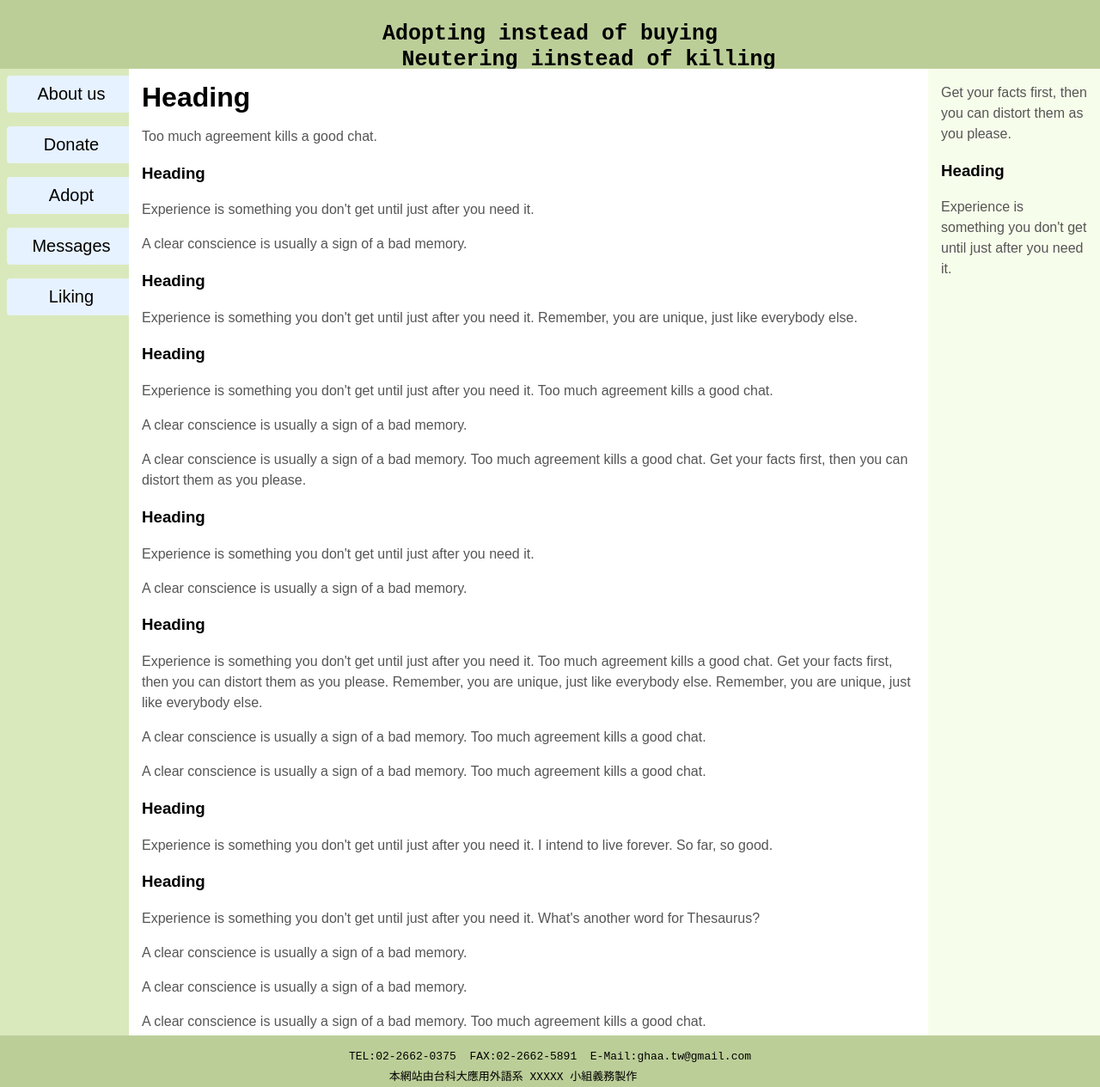
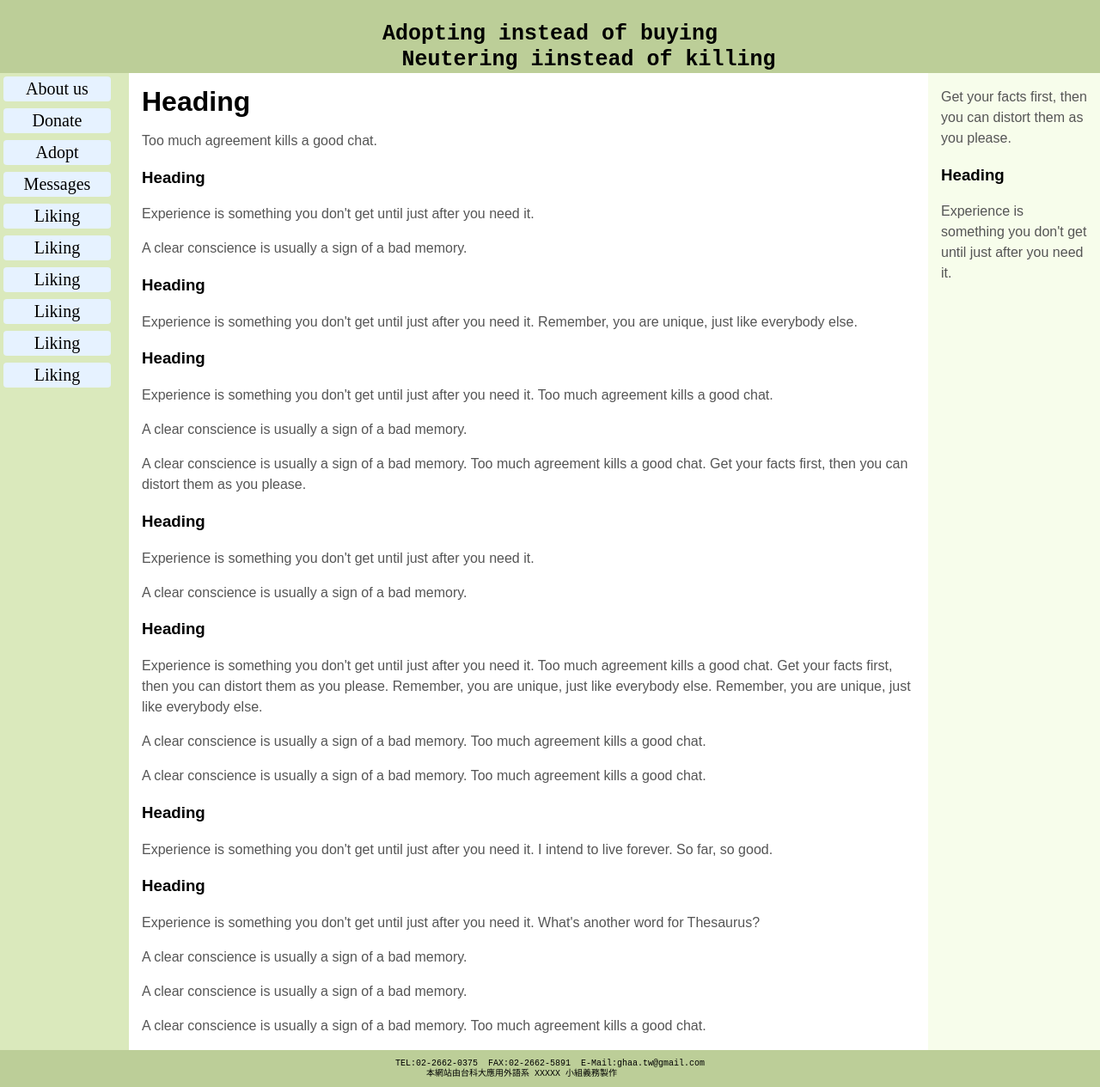
Before and after one commit to ppeennyy/dogcat, a Django app: page / in a window 1280 px wide. Shown: the whole page at 86% size. Run offline with Django 3.2, Linux system fonts and the light colour scheme.

Commit message:
fix button and frame

```diff
--- a/mysite/templates/index.html
+++ b/mysite/templates/index.html
@@ -12,11 +12,12 @@
     color: #000000;
     text-align: center;
     font-size: 20px;
-    padding: 10px;
-    width: 150px;
+    padding: 3px;
+    width: 125px;
     transition: all 1s;
     cursor: pointer;
-    margin: 8px;
+    margin: 4px;
+    font-family: cursive;
     }
     .button span {
     cursor: pointer;
@@ -29,11 +30,11 @@
     position: absolute;
     opacity: 0;
     top: 0;
-    right: 10px;
+    right: 2px;
     transition: 1s;
     }
     .button:hover span {
-    padding-right: 40px;
+    padding-right: 35px;
     }
     .button:hover span:after {
     opacity: 1;
@@ -51,8 +52,8 @@
     }
     main {
     position: fixed;
-    top: 80px; /* Set this to the height of the header */
-    bottom: 50px; /* Set this to the height of the footer */
+    top: 85px; /* Set this to the height of the header */
+    bottom: 43px; /* Set this to the height of the footer */
     left: 150px;
     right: 200px;
     overflow: auto;
@@ -73,24 +74,25 @@
     left: 0;
     bottom: 0;
     width: 100%;
-    height: 60px;
+    height: 43px;
     overflow: hidden; /* Disables scrollbars on the footer frame. To enable scrollbars, change "hidden" to "scroll" */
     background: #BCCE98;
     }
 
     #left {
     position: absolute;
-    top: 80px; /* Set this to the height of the header */
-    bottom: 50px; /* Set this to the height of the footer */
+    top: 85px; /* Set this to the height of the header */
+    bottom: 43px; /* Set this to the height of the footer */
     left: 0;
     width: 150px;
-    overflow: hidden; /* Scrollbars will appear on this frame only when there's enough content to require scrolling. To disable scrollbars, change to "hidden", or use "scroll" to enable permanent scrollbars */
+    overflow: auto; /* Scrollbars will appear on this frame only when there's enough content to require scrolling. To disable scrollbars, change to "hidden", or use "scroll" to enable permanent scrollbars */
     background: #DAE9BC;
+
     }
     #right {
     position: absolute;
-    top: 80px; /* Set this to the height of the header */
-    bottom: 50px; /* Set this to the height of the footer */
+    top: 85px; /* Set this to the height of the header */
+    bottom: 43px; /* Set this to the height of the footer */
     right: 0;
     width: 200px;
     overflow: auto; /* Scrollbars will appear on this frame only when there's enough content to require scrolling. To disable scrollbars, change to "hidden", or use "scroll" to enable permanent scrollbars */
@@ -103,6 +105,9 @@
     .innerfooter {
     display: table;
     margin:0 auto;
+    font-size: 10px;
+    line-height: 1.2em;
+
     }
     .innerheader {
     display: table;
@@ -111,6 +116,7 @@
     font-weight: bolder;
     text-align: center;
     line-height: 1.2em;
+
     }
 
     p {
@@ -173,6 +179,11 @@
     <button class="button"><span>Adopt </span></button>
     <button class="button"><span>Messages </span></button>
     <button class="button"><span>Liking </span></button>
+    <button class="button"><span>Liking </span></button>
+    <button class="button"><span>Liking </span></button>
+    <button class="button"><span>Liking </span></button>
+    <button class="button"><span>Liking </span></button>
+    <button class="button"><span>Liking </span></button>
   </nav>
   <div id="right">
     <div class="innertube">
```
